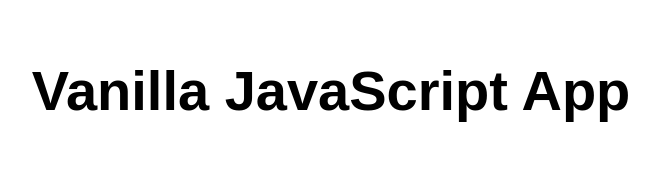
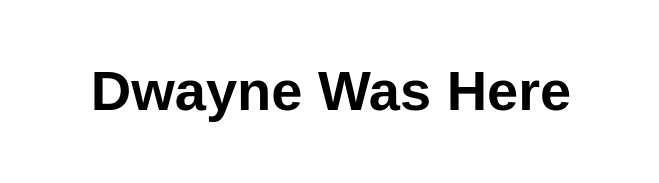
Before and after one commit to dwaynedorau/Static, a plain HTML site: page src/index.html in a window 1280 px wide. Shown: the whole page, without its empty margins (309-968 px from the left). Drawn offline with Linux system fonts and the light colour scheme.

Commit message:
Update index.html

```diff
--- a/src/index.html
+++ b/src/index.html
@@ -10,7 +10,7 @@
 
 <body>
   <main>
-    <h1>Vanilla JavaScript App</h1>
+    <h1>Dwayne Was Here</h1>
   </main>
 </body>
 
```
